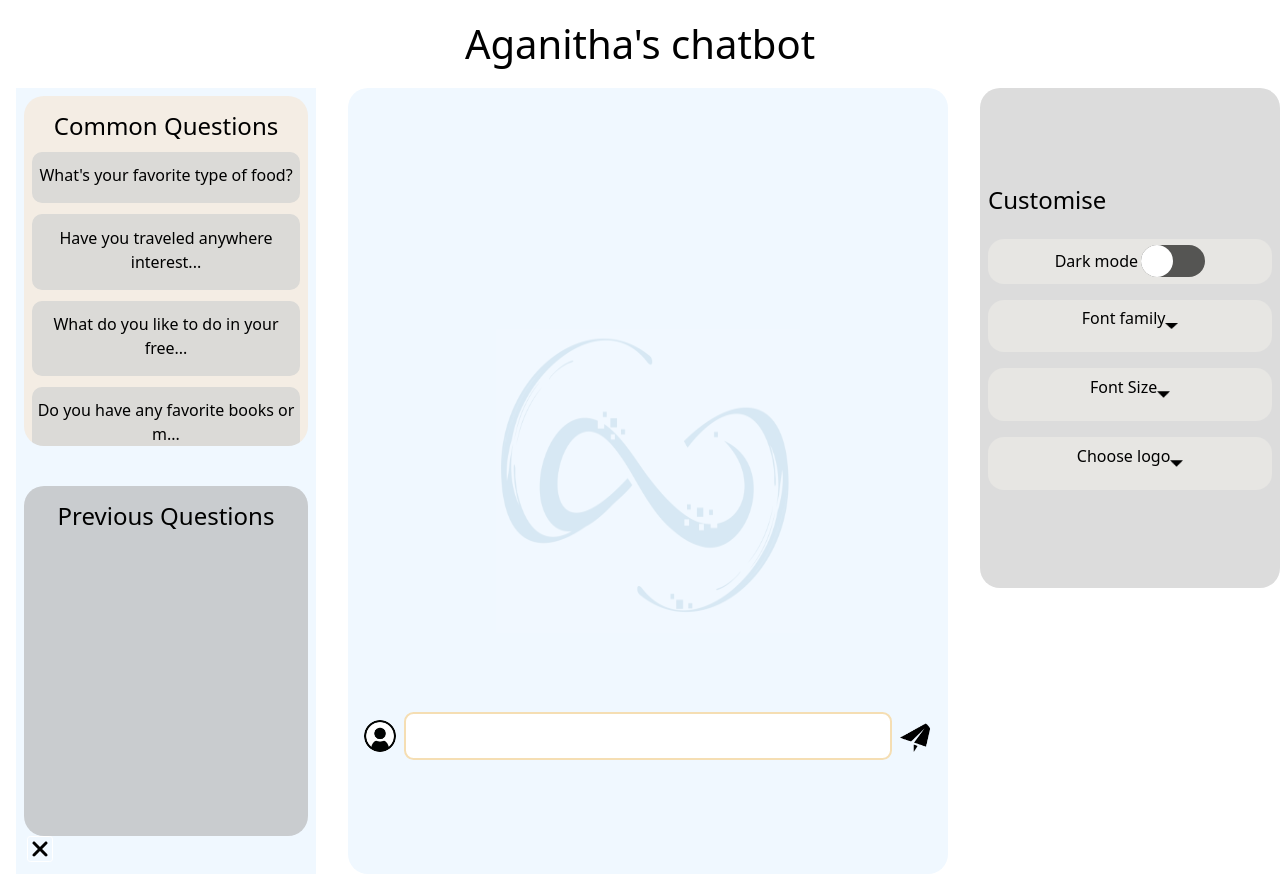
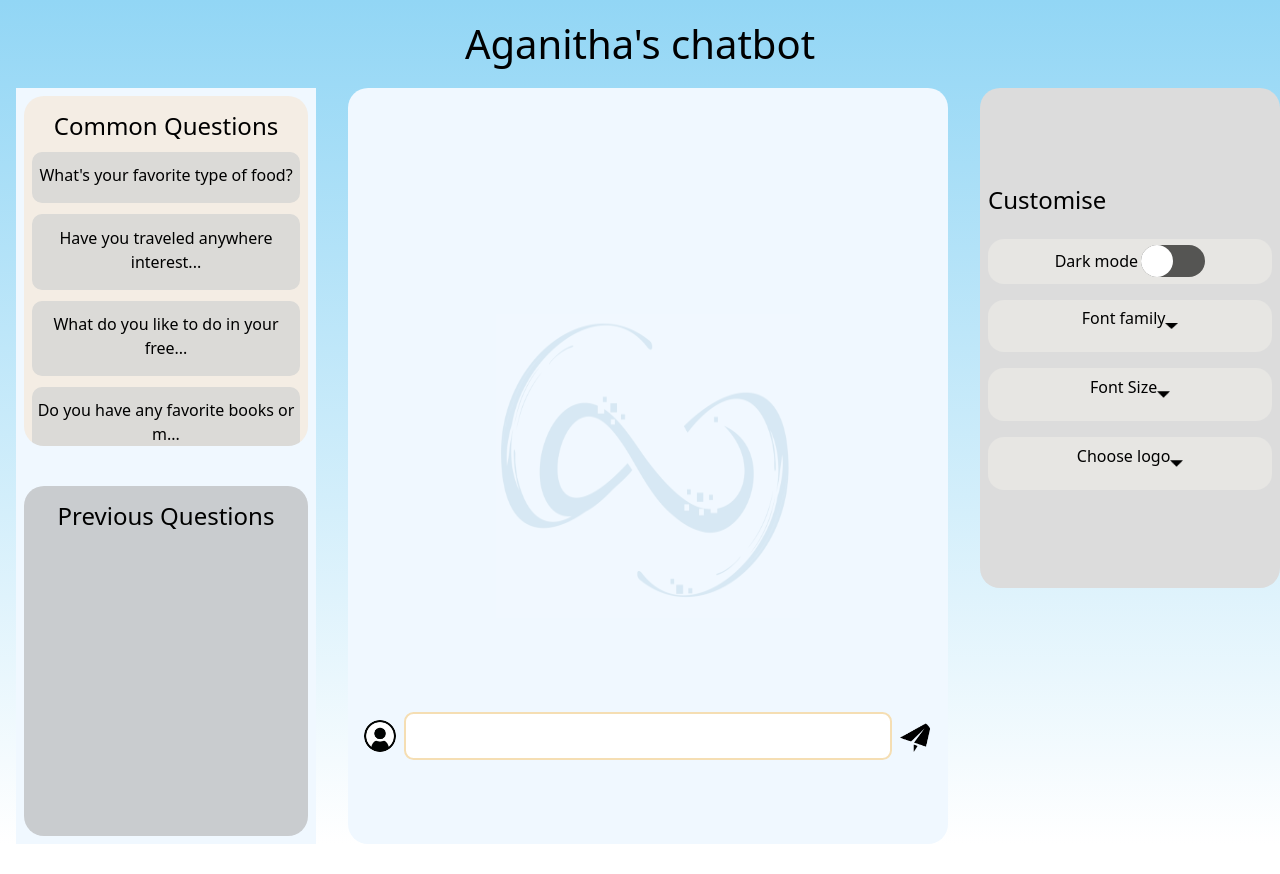
Before and after one commit to bairapraveen7/short_assgn, a React (Create React App) app: page / in a window 1280 px wide. After the commit the page ends 844 px from the top, so only its background shows below. Built offline with nearby package versions, Linux system fonts and the light colour scheme.

Commit message:
sun 13 Aug 7:40

```diff
--- a/src/App.css
+++ b/src/App.css
@@ -1,7 +1,6 @@
 
 :root{
-  --Entire_background_color: none;
-  --Entire_background_image: none;
+  --Entire_background_image: linear-gradient(to bottom,#92d6f5,white);;
   --Entire_text_color:black;
   --Entire_chat_border:none;
   --Entire_rem_border:none;
@@ -23,7 +22,7 @@
 [dark-theme="dark"]{
 
   --Entire_background_color: #2d3436;
-  --Entire_background_image:linear-gradient(315deg, #2d3436 0%, #000000 74%);
+  --Entire_background_image:linear-gradient(315deg, black 0%, #051828 74%);
   --Entire_text_color:white;
   --Entire_chat_border:2px solid white;
   --Entire_rem_border:2px solid wheat;
@@ -51,10 +50,10 @@
 }
 
 body{
+
   background-color: var(--Entire_background_color);
   background-image: var(--Entire_background_image);
-  background-color: #F5F5F5;
-  color:var(--Entire_text_color)
+  color:var(--Entire_text_color);
 }
 
 .Chat{
@@ -388,6 +387,7 @@ some properties */
     position: relative;
     width: 100%;
   }
+
 }
 
 
@@ -401,6 +401,10 @@ some properties */
     display: none;
   }
 
+  .Comm_prev_del{
+    display:none;
+  }
+
   .fe_start_row{
     display: block;
   }
```
